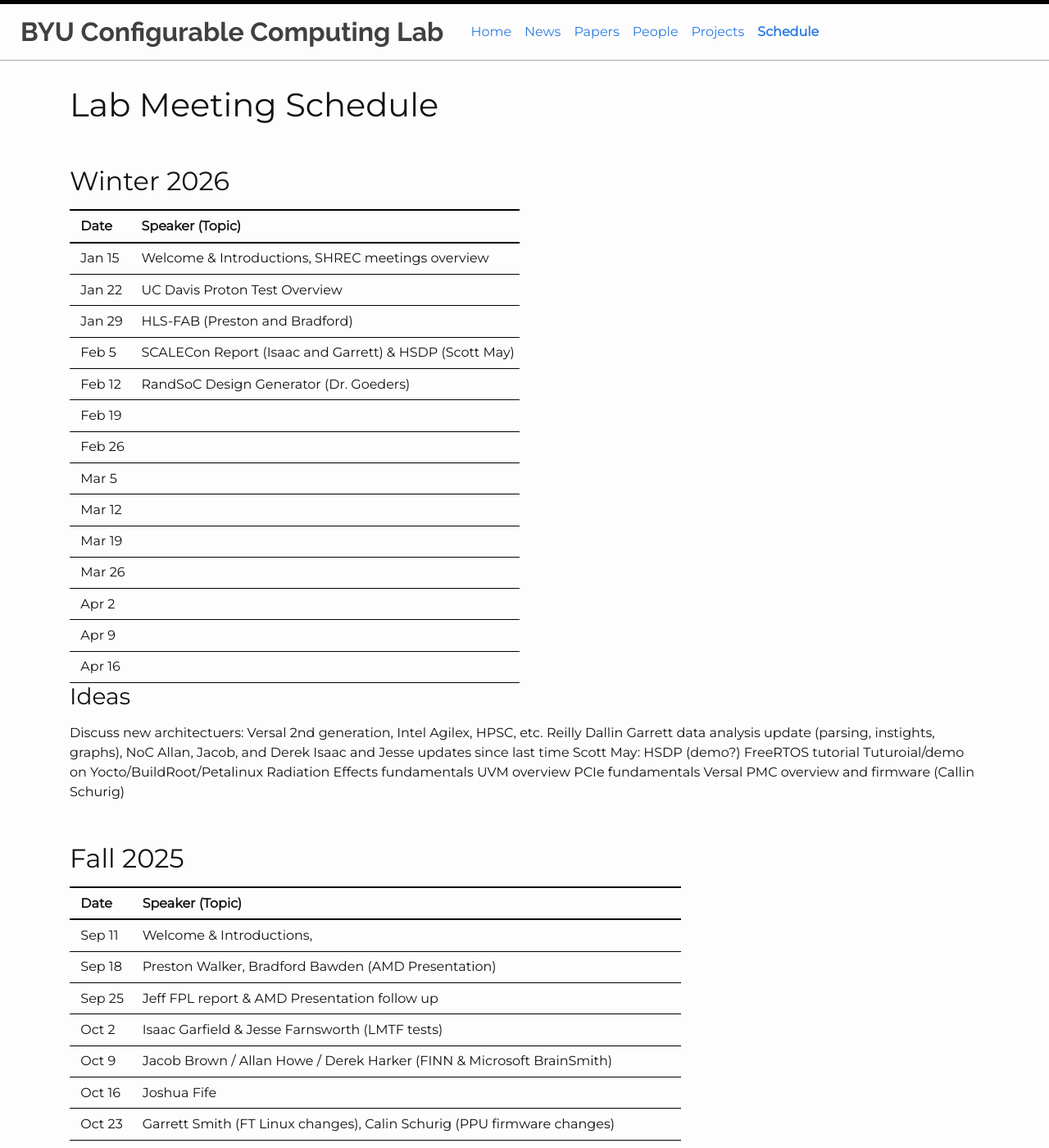
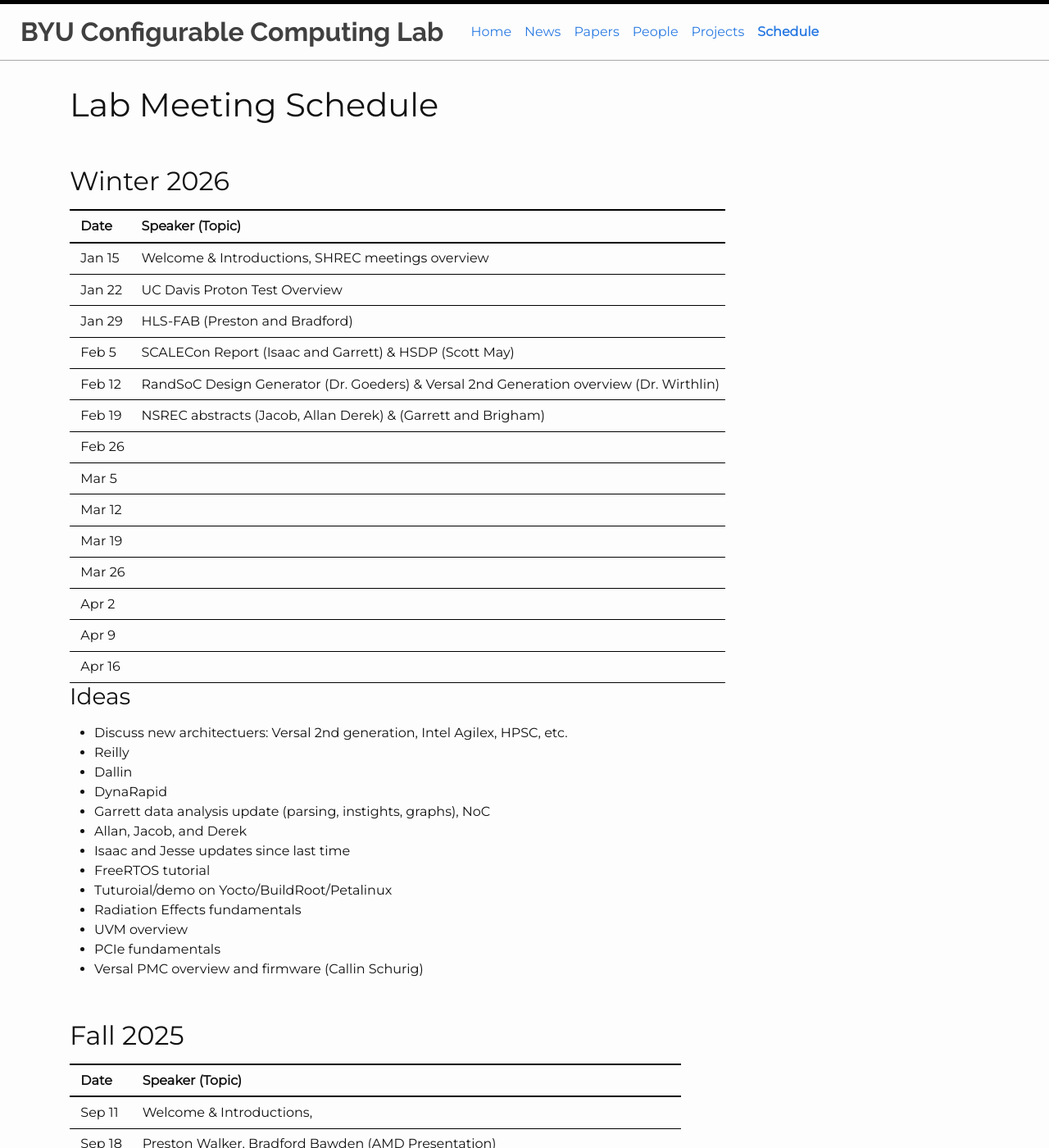
Before and after one commit to byuccl/byuccl.github.io, a Jekyll site: the page built from pages/schedule.md, in a window 1280 px wide and 1400 px high. Shown: the whole window at 82% size. Built offline with Jekyll 4.4.1, drawn with Linux system fonts in a browser that asks for light colours; nearby versions of some CDN libraries.

Commit message:
Update schedule

```diff
--- a/pages/schedule.md
+++ b/pages/schedule.md
@@ -13,8 +13,8 @@ title: Schedule
 | Jan 22 | UC Davis Proton Test Overview
 | Jan 29 | HLS-FAB (Preston and Bradford)
 | Feb 5  | SCALECon Report (Isaac and Garrett) & HSDP (Scott May)
-| Feb 12 | RandSoC Design Generator (Dr. Goeders)
-| Feb 19 |
+| Feb 12 | RandSoC Design Generator (Dr. Goeders) & Versal 2nd Generation overview (Dr. Wirthlin)
+| Feb 19 | NSREC abstracts (Jacob, Allan Derek) & (Garrett and Brigham)
 | Feb 26 |
 | Mar 5  |
 | Mar 12 |
@@ -25,19 +25,19 @@ title: Schedule
 | Apr 16 |
 
 ### Ideas
-Discuss new architectuers: Versal 2nd generation, Intel Agilex, HPSC, etc.
-Reilly
-Dallin
-Garrett data analysis update (parsing, instights, graphs), NoC
-Allan, Jacob, and Derek
-Isaac and Jesse updates since last time
-Scott May: HSDP (demo?)
-FreeRTOS tutorial
-Tuturoial/demo on Yocto/BuildRoot/Petalinux
-Radiation Effects fundamentals
-UVM overview
-PCIe fundamentals
-Versal PMC overview and firmware (Callin Schurig)
+* Discuss new architectuers: Versal 2nd generation, Intel Agilex, HPSC, etc.
+* Reilly
+* Dallin
+* DynaRapid
+* Garrett data analysis update (parsing, instights, graphs), NoC
+* Allan, Jacob, and Derek
+* Isaac and Jesse updates since last time
+* FreeRTOS tutorial
+* Tuturoial/demo on Yocto/BuildRoot/Petalinux
+* Radiation Effects fundamentals
+* UVM overview
+* PCIe fundamentals
+* Versal PMC overview and firmware (Callin Schurig)
 
 ## Fall 2025
 
```
